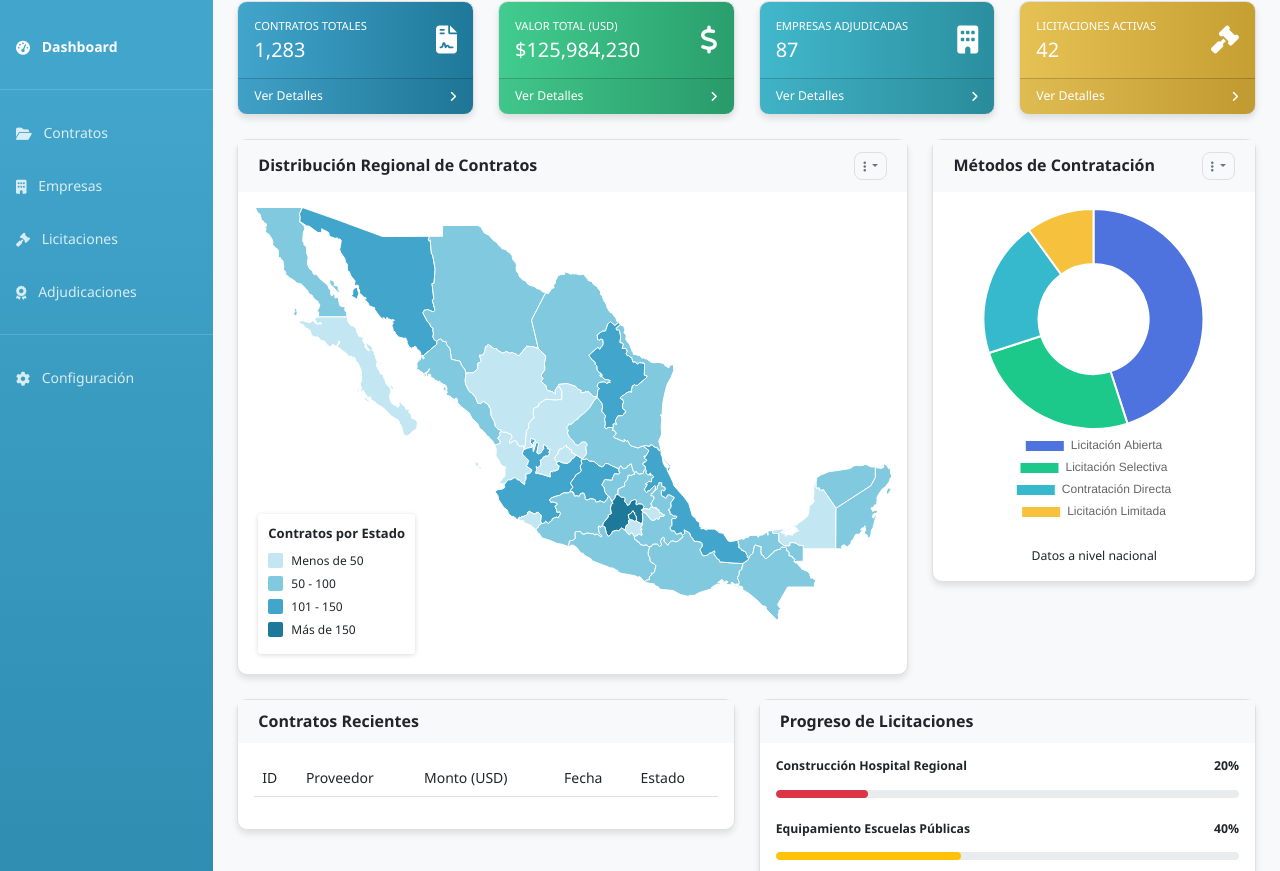
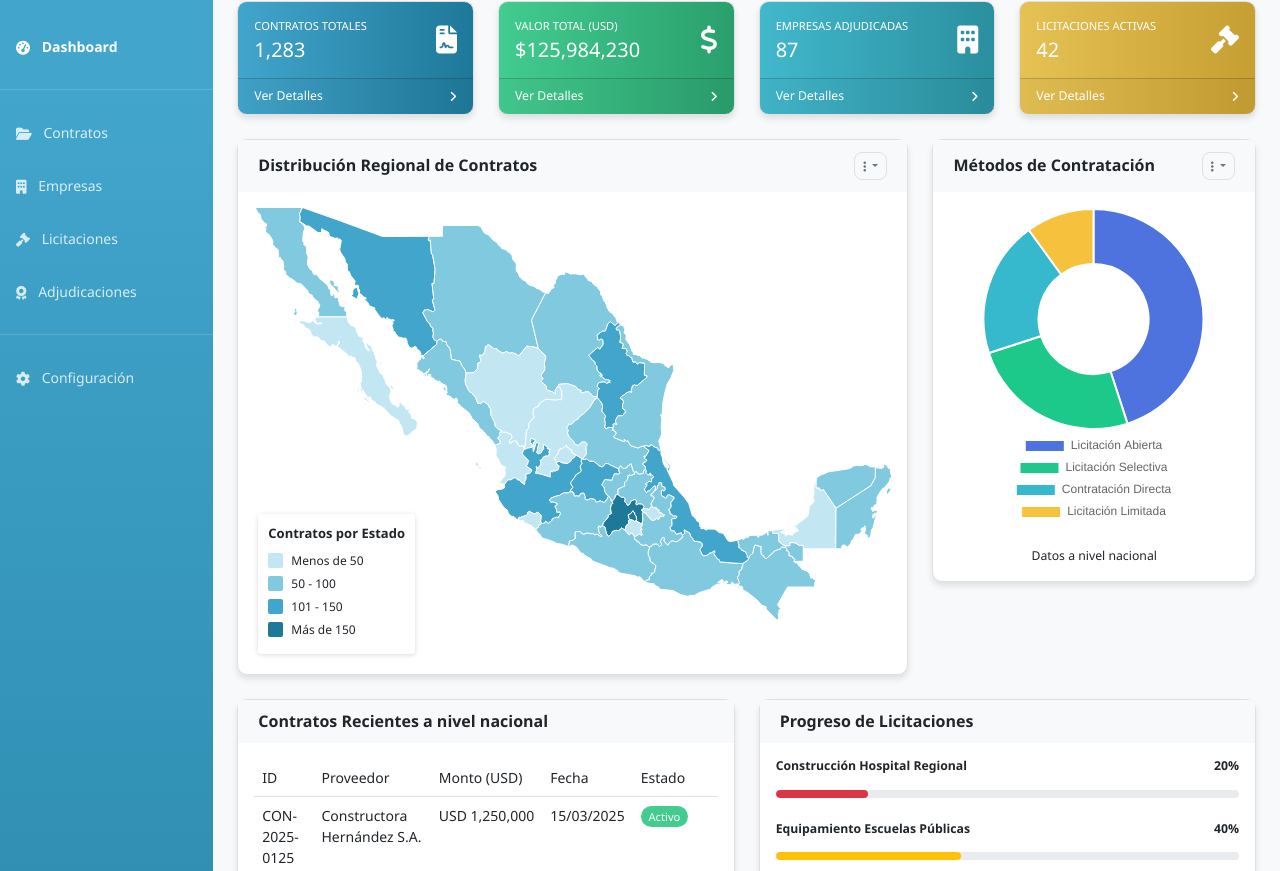
Before and after one commit to gemeloportillo/mockup-tablero-contratos, a plain HTML site: page index.html in a window 1280 px wide. Shown: the part 81-952 px from the top of the page. Drawn offline with nearby package versions, Linux system fonts and the light colour scheme.

Commit message:
update Tabla Contratos Recientes

```diff
--- a/assets/js/map.js
+++ b/assets/js/map.js
@@ -289,6 +289,8 @@ function initializeMap() {
             }
 
             console.log("Mapa inicializado correctamente");
+             // Inicializar tabla de contratos con datos nacionales
+            updateRecentContractsTable(null);  // AÑADE ESTA LÍNEA
         })
         .catch(error => {
             console.error('Error al cargar el mapa:', error);
@@ -413,7 +415,12 @@ function updateRecentContractsTable(stateName) {
   // Actualizar título de la sección de contratos si existe
   const contractsTitle = document.querySelector('#recentContractsTitle');
   if (contractsTitle) {
-    contractsTitle.textContent = stateName ? `Contratos Recientes: ${stateName}` : "Contratos Recientes";
+    if (stateName) {
+      contractsTitle.textContent = `Contratos Recientes: ${stateName}`;
+    } else {
+      // Texto explícito para datos nacionales
+      contractsTitle.textContent = "Contratos Recientes a nivel nacional";
+    }
   }
 
   // Limpiar tabla
@@ -567,6 +574,10 @@ document.addEventListener('DOMContentLoaded', function() {
         // Inicializar mapa
         initializeMap();
 
+        // Inicializar tabla de contratos con datos nacionales
+        updateRecentContractsTable(null);  // AÑADE ESTA LÍNEA
+
+
         // Conectar eventos de exportación
         document.querySelectorAll('.dropdown-item').forEach(item => {
             if (item.textContent.includes('Exportar como CSV')) {
--- a/index.html
+++ b/index.html
@@ -224,7 +224,7 @@
                     <div class="col-lg-6">
                         <div class="card shadow mb-4">
                             <div class="card-header">
-                                <h6 class="m-0 font-weight-bold">Contratos Recientes</h6>
+                                <h6 class="m-0 font-weight-bold" id="recentContractsTitle">Contratos Recientes</h6>
                             </div>
                             <div class="card-body">
                                 <div class="table-responsive">
@@ -337,6 +337,7 @@
     <script src="https://cdnjs.cloudflare.com/ajax/libs/bootstrap/5.3.0/js/bootstrap.bundle.min.js"></script>
 
     <!-- Archivos JavaScript del dashboard -->
+
   <script src="assets/js/map.js"></script>
   <script src="assets/js/main.js"></script>
 </body>
```
